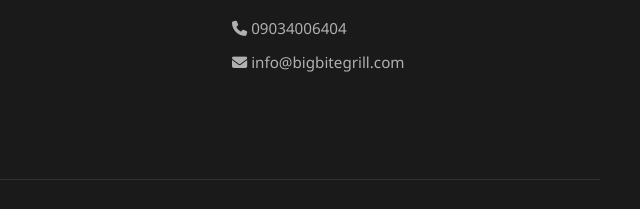
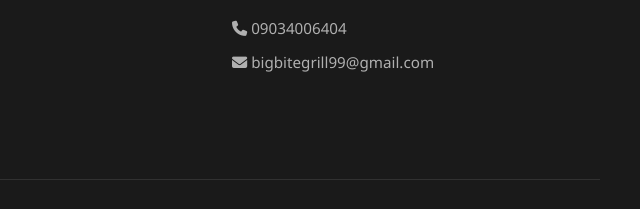
Before and after one commit to Umoh-jerry-joseph/BigBite-Grills, a plain HTML site: page index.html in a window 1280 px wide. Shown: the part 2042-2251 px from the top of the page, 640-1280 px from the left. Drawn offline with Linux system fonts and the light colour scheme.

Commit message:
Update contact email in footer section

```diff
--- a/index.html
+++ b/index.html
@@ -435,7 +435,7 @@
             <div class="footer-col">
                 <h4>Orders & Enquiries</h4>
                 <p><i class="fa-solid fa-phone"></i> 09034006404</p>
-                <p><i class="fa-solid fa-envelope"></i> info@bigbitegrill.com</p>
+                <p><i class="fa-solid fa-envelope"></i> bigbitegrill99@gmail.com</p>
             </div>
         </div>
         <div class="footer-bottom">
```
